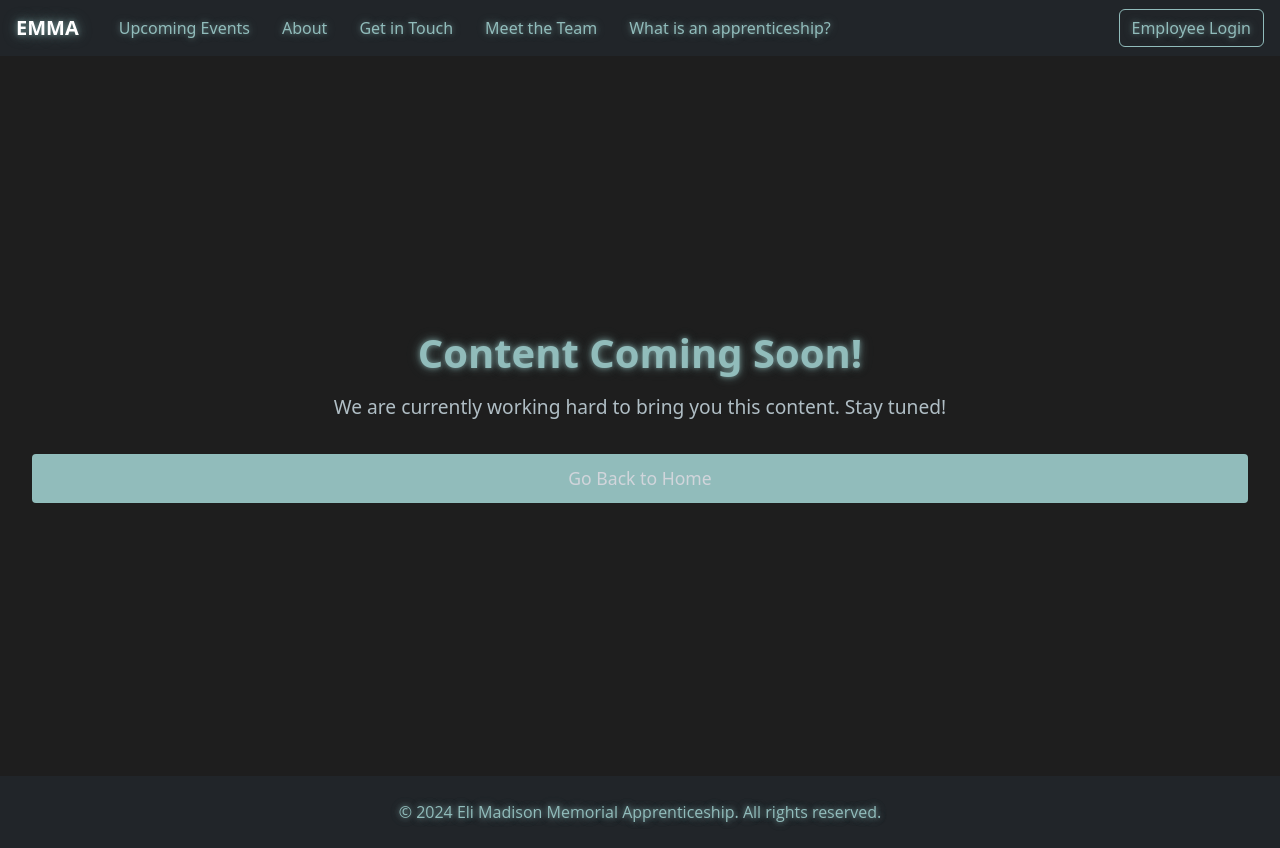
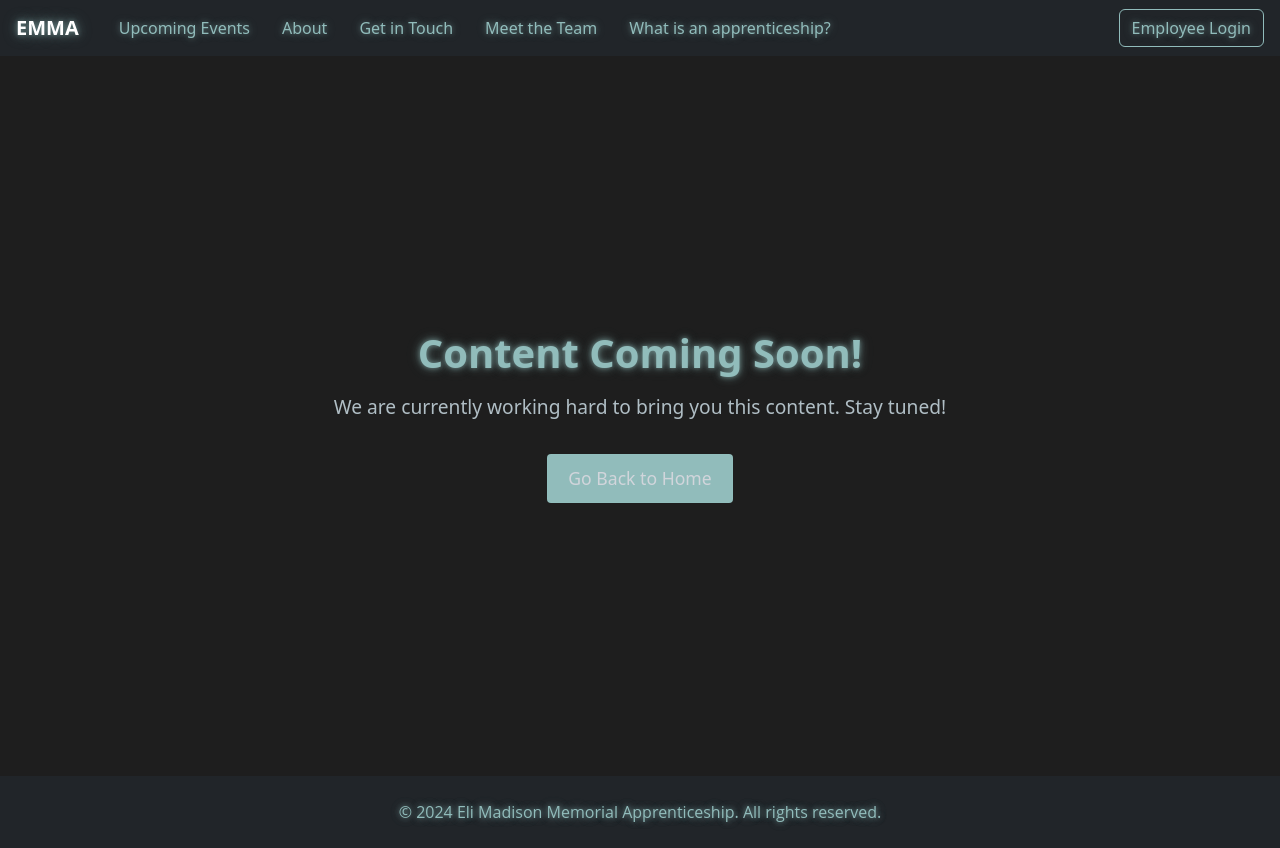
Before and after one commit to serjykalstryke/EMMASite, a React (Create React App) app in the folder emma/: page /meet-the-team in a window 1280 px wide. Built offline with nearby package versions, Linux system fonts and the light colour scheme.

Commit message:
fixed button styling for coming soon page so that it wasn't super wide on large displays

```diff
--- a/emma/src/components/PlaceholderPage/Placeholder.css
+++ b/emma/src/components/PlaceholderPage/Placeholder.css
@@ -36,8 +36,11 @@
     border: 1px solid rgba(147, 192, 190, 0.2); /* Subtle border */
     padding: 10px 20px;
     border-radius: 4px;
+    max-width: 1200px;
+    display: inline-block; /* Ensures the button doesn't stretch full width */
+    margin: 0 auto; /* Centers the button */
     transition: background-color 0.3s ease, color 0.3s ease;
-  }
+}
 
   .placeholder-link:hover {
     background-color: var(--blue-glow); /* Electric blue background on hover */
```
Also changed, not shown: 5 other files (tests, documents, lock files or other folders).
